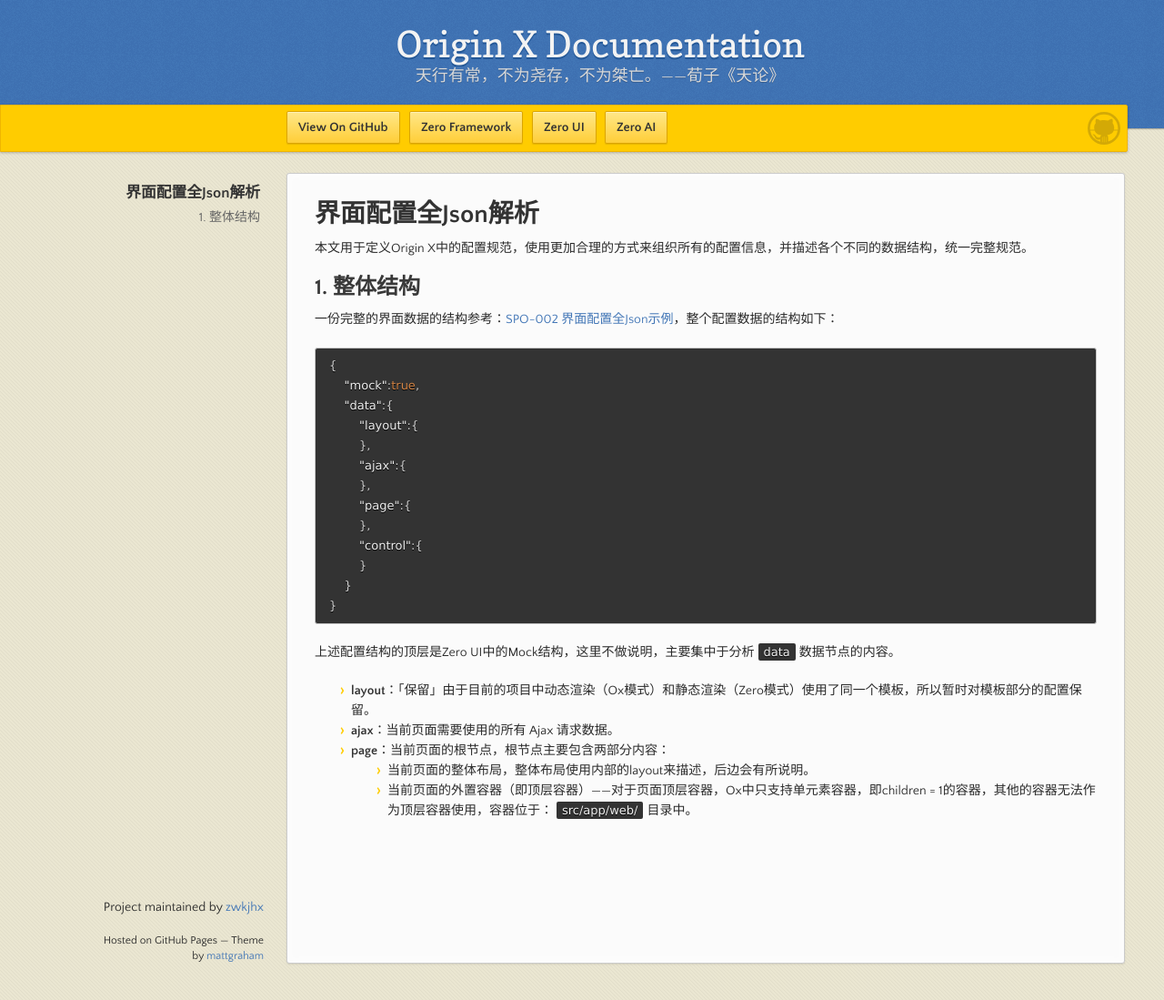
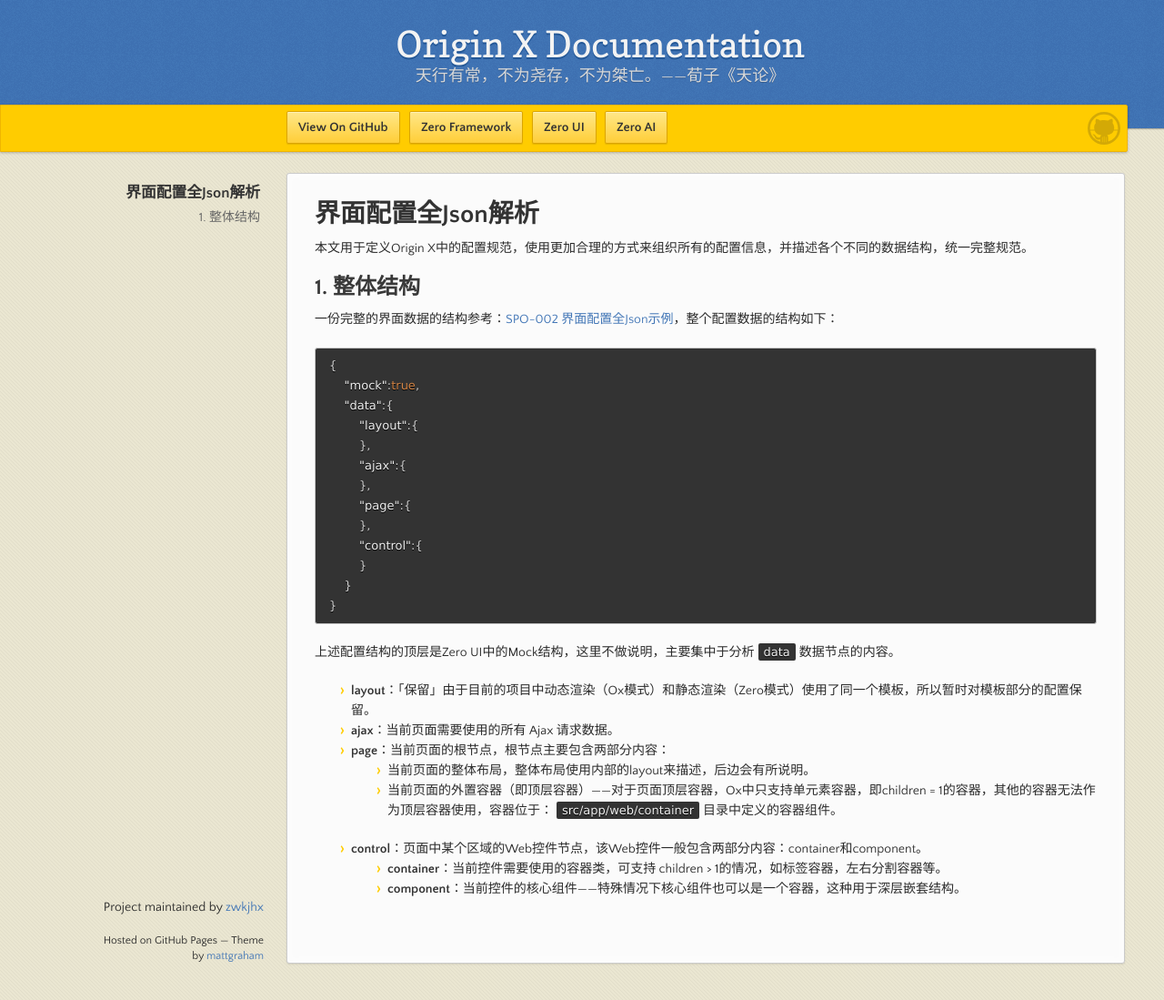
Before and after one commit to zwkjhx/ox-doc, a Jekyll site: the page built from specification/3-origin-xgui-fan/spo-001-jie-mian-pei-zhi-quan-json-jie-xi.md, in a window 1280 px wide and 1099 px high. Shown: the whole window at 91% size. Built offline with Jekyll 4.4.1, drawn with Linux system fonts in a browser that asks for light colours; our own code applies the rules of GitHub Pages for plain Markdown files.

Commit message:
Updates specification/3-origin-xgui-fan/spo-001-jie-mian-pei-zhi-quan-json-jie-xi.md
Auto commit by GitBook Editor

```diff
--- a/specification/3-origin-xgui-fan/spo-001-jie-mian-pei-zhi-quan-json-jie-xi.md
+++ b/specification/3-origin-xgui-fan/spo-001-jie-mian-pei-zhi-quan-json-jie-xi.md
@@ -28,4 +28,7 @@
 * **ajax**：当前页面需要使用的所有 Ajax 请求数据。
 * **page**：当前页面的根节点，根节点主要包含两部分内容：
   * 当前页面的整体布局，整体布局使用内部的layout来描述，后边会有所说明。
-  * 当前页面的外置容器（即顶层容器）——对于页面顶层容器，Ox中只支持单元素容器，即children = 1的容器，其他的容器无法作为顶层容器使用，容器位于：`src/app/web/`目录中。
+  * 当前页面的外置容器（即顶层容器）——对于页面顶层容器，Ox中只支持单元素容器，即children = 1的容器，其他的容器无法作为顶层容器使用，容器位于：`src/app/web/container`目录中定义的容器组件。
+* **control**：页面中某个区域的Web控件节点，该Web控件一般包含两部分内容：container和component。
+  * **container**：当前控件需要使用的容器类，可支持 children  &gt; 1的情况，如标签容器，左右分割容器等。
+  * **component**：当前控件的核心组件——特殊情况下核心组件也可以是一个容器，这种用于深层嵌套结构。
```
